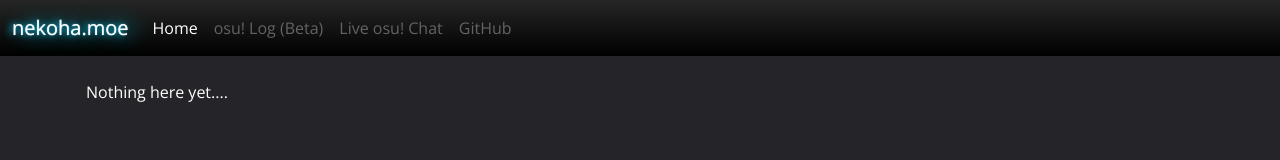
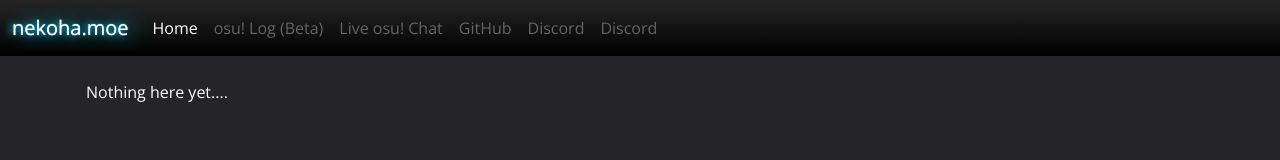
Before and after one commit to nyaruku/nekoha.moe, a React (Vite) app: page / in a window 1280 px wide. Shown: the top 160 px of the page. Built offline with nearby package versions, Linux system fonts and the light colour scheme.

Commit message:
Added Discord

```diff
--- a/src/error.jsx
+++ b/src/error.jsx
@@ -24,7 +24,10 @@ export default function Error() {
                 <a className="nav-link" href="/chat/osu">Live osu! Chat</a>
               </li>
               <li className="nav-item">
-                <a className="nav-link" target="_black" href="https://github.com/nyaruku/nekoha.moe">GitHub</a>
+                <a className="nav-link" target="_blank" href="https://github.com/nyaruku/nekoha.moe">GitHub</a>
+              </li>
+              <li className="nav-item">
+                <a className="nav-link" target="_blank" href="https://discord.gg/FN6vauFTGA">Discord</a>
               </li>
             </ul>
           </div>
--- a/src/index.jsx
+++ b/src/index.jsx
@@ -25,7 +25,13 @@ function Index() {
                 <a className="nav-link" href="/chat/osu">Live osu! Chat</a>
               </li>
               <li className="nav-item">
-                <a className="nav-link" target="_black" href="https://github.com/nyaruku/nekoha.moe">GitHub</a>
+                <a className="nav-link" target="_blank" href="https://github.com/nyaruku/nekoha.moe">GitHub</a>
+              </li>
+              <li className="nav-item">
+                <a className="nav-link" target="_blank" href="https://discord.gg/FN6vauFTGA">Discord</a>
+              </li>
+              <li className="nav-item">
+                <a className="nav-link" target="_blank" href="https://discord.gg/FN6vauFTGA">Discord</a>
               </li>
             </ul>
           </div>
--- a/src/live-osu.jsx
+++ b/src/live-osu.jsx
@@ -64,7 +64,13 @@ export default function LiveChat() {
                 <a className="nav-link active" aria-current="page" href="/chat/osu">Live osu! Chat</a>
               </li>
               <li className="nav-item">
-                <a className="nav-link" target="_black" href="https://github.com/nyaruku/nekoha.moe">GitHub</a>
+                <a className="nav-link" target="_blank" href="https://github.com/nyaruku/nekoha.moe">GitHub</a>
+              </li>
+              <li className="nav-item">
+                <a className="nav-link" target="_blank" href="https://discord.gg/FN6vauFTGA">Discord</a>
+              </li>
+              <li className="nav-item">
+                <a className="nav-link" target="_blank" href="https://discord.gg/FN6vauFTGA">Discord</a>
               </li>
             </ul>
           </div>
--- a/src/log/osu.jsx
+++ b/src/log/osu.jsx
@@ -66,7 +66,10 @@ export default function osu() {
                 <a className="nav-link" href="/chat/osu">Live osu! Chat</a>
               </li>
               <li className="nav-item">
-                <a className="nav-link" target="_black" href="https://github.com/nyaruku/nekoha.moe">GitHub</a>
+                <a className="nav-link" target="_blank" href="https://github.com/nyaruku/nekoha.moe">GitHub</a>
+              </li>
+              <li className="nav-item">
+                <a className="nav-link" target="_blank" href="https://discord.gg/FN6vauFTGA">Discord</a>
               </li>
             </ul>
           </div>
```
